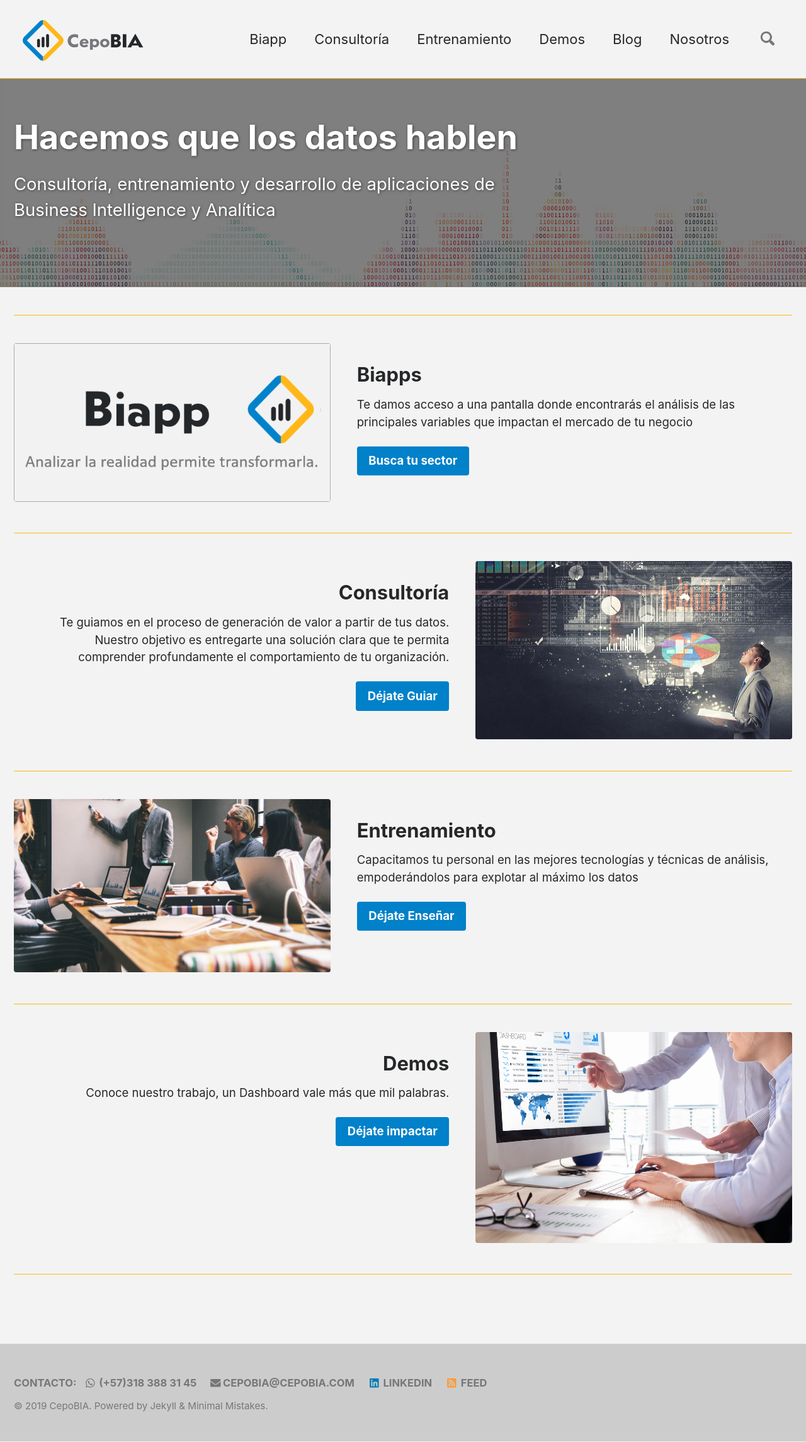
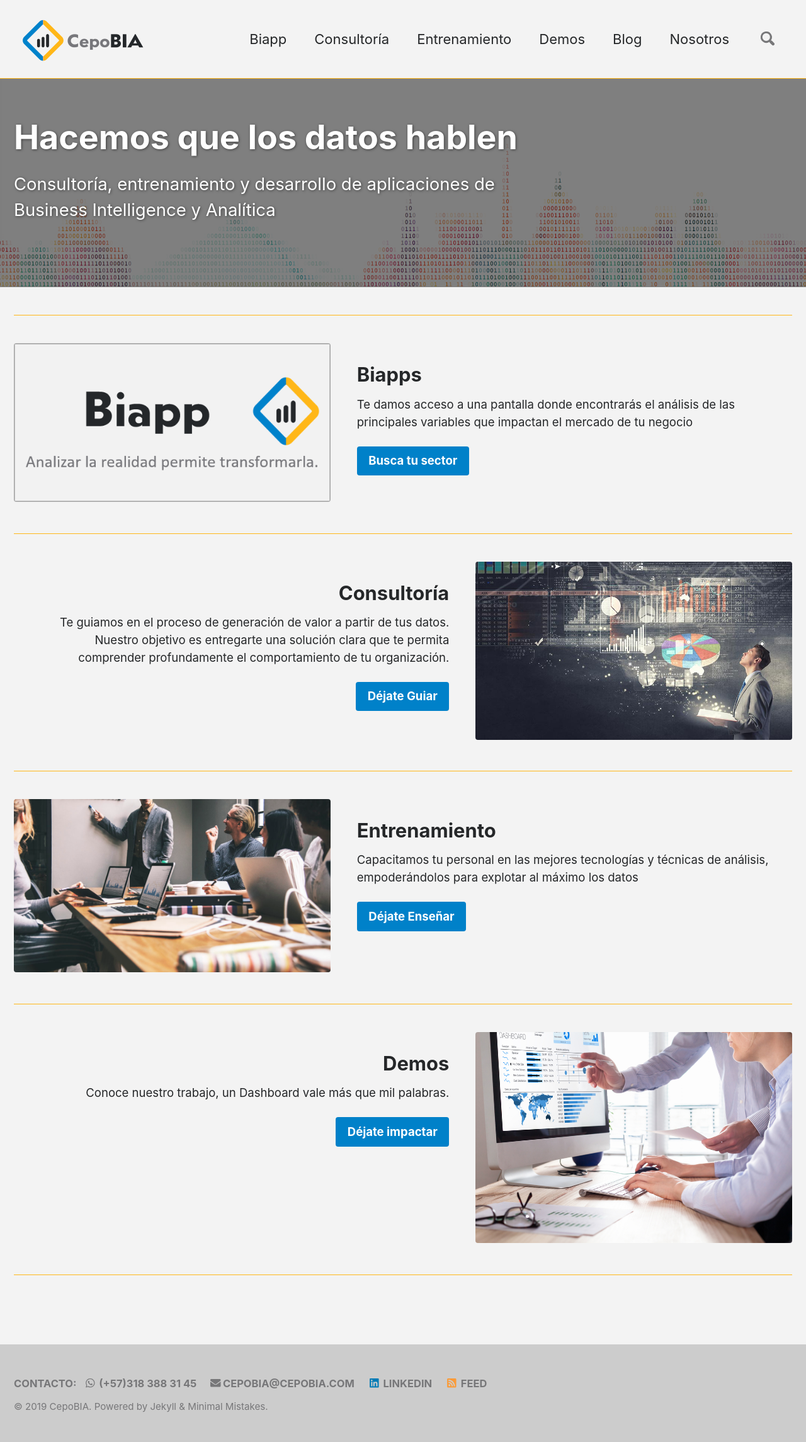
Before and after one commit to cepobia/cepobia.github.io, a Jekyll site: the page built from index.md, in a window 1280 px wide. Shown: the whole page at 63% size. Built offline with Jekyll 4.4.1, drawn with Linux system fonts in a browser that asks for light colours; cached includes are drawn as plain includes; nearby versions of some CDN libraries.

Commit message:
imagenes2

```diff
--- a/index.md
+++ b/index.md
@@ -10,7 +10,7 @@
 excerpt: 'Consultoría, entrenamiento y desarrollo de aplicaciones de Business Intelligence y Analítica'
 
 feature_row1:
-  - image_path: /assets/images/logos/Biapp2.png
+  - image_path: /assets/images/logos/Biapp.png
     alt: "BI como Servicio"
     title: "Biapps"
     excerpt: "Te damos acceso a una pantalla donde encontrarás el análisis de las principales variables que impactan el mercado de tu negocio"
```
Also changed, not shown: assets/images/logos/Biapp.png, assets/images/logos/Biapp2.png (deleted), assets/images/logos/Biappcoffee.png.
